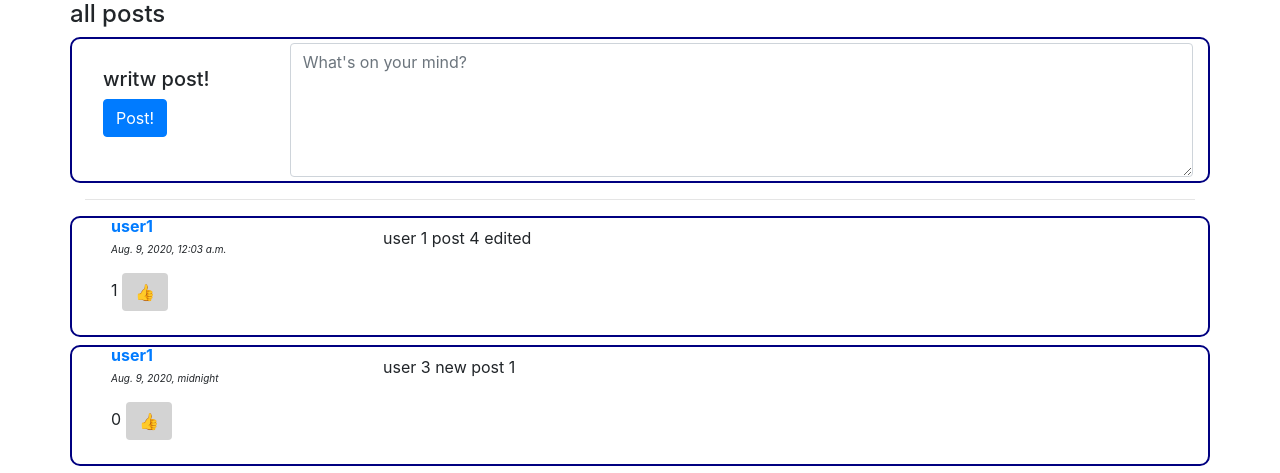
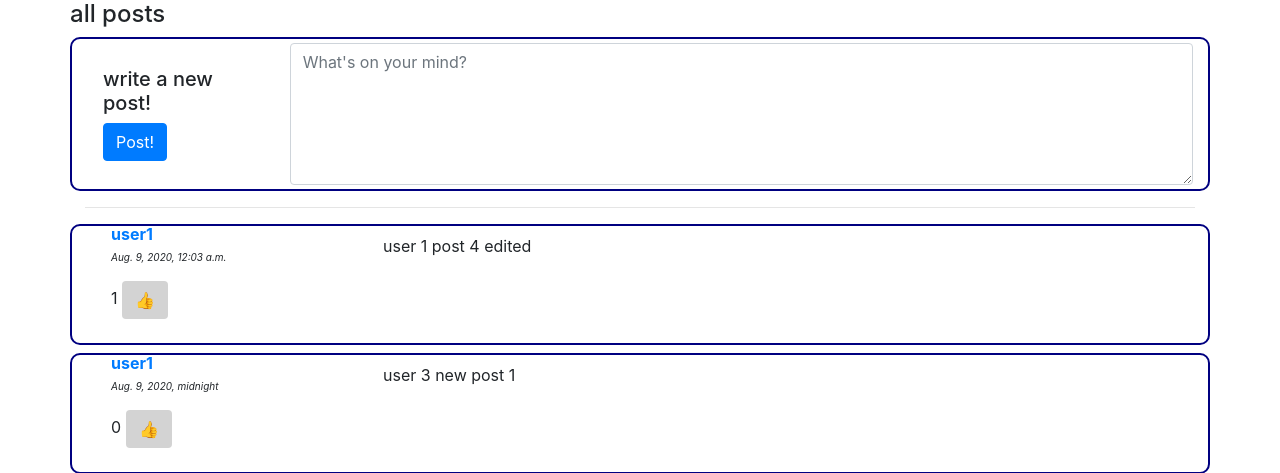
Before and after one commit to brihu23/social-media-base-webapp, a Django app: page /all_post/1/0/0 in a window 1280 px wide. Shown: the part 56-529 px from the top of the page. Run offline with Django 3.2, Linux system fonts and the light colour scheme; a user stored in the database is signed in; data comes from the database, SQL or seed files in the repository; some libraries are stand-ins or nearby versions.

Commit message:
initial commit

```diff
--- a/network/templates/network/index.html
+++ b/network/templates/network/index.html
@@ -22,7 +22,7 @@
 			{% csrf_token %}
 			<div class = "row pl-3 py-1">
 				<div class = "col-2 text-left py-4">
-					<h5> writw post!</h5>
+					<h5> write a new post!</h5>
 					<button id ="post" class="btn btn-primary"> Post! </button>
 				</div>
 				<div class = "input-group col">
```
